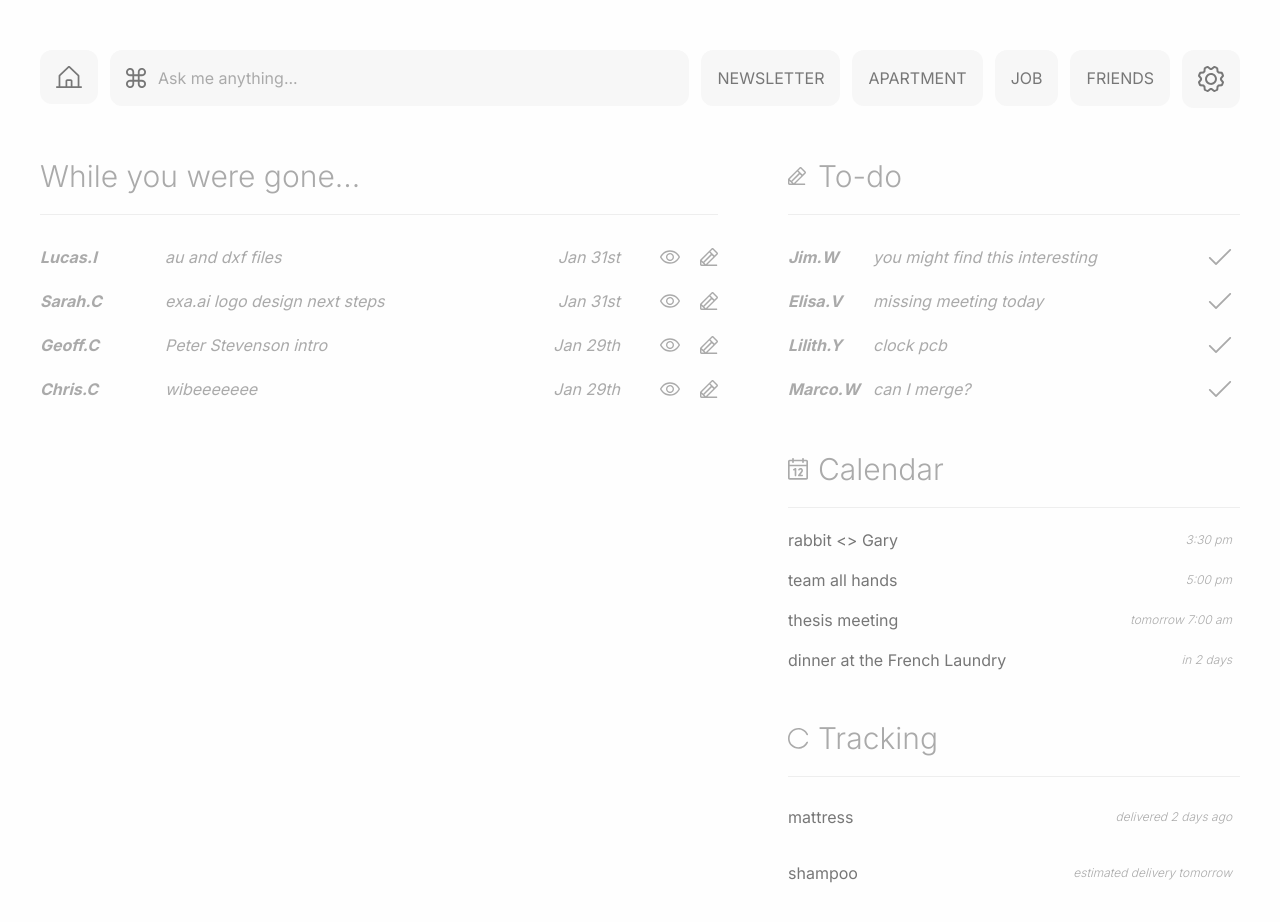
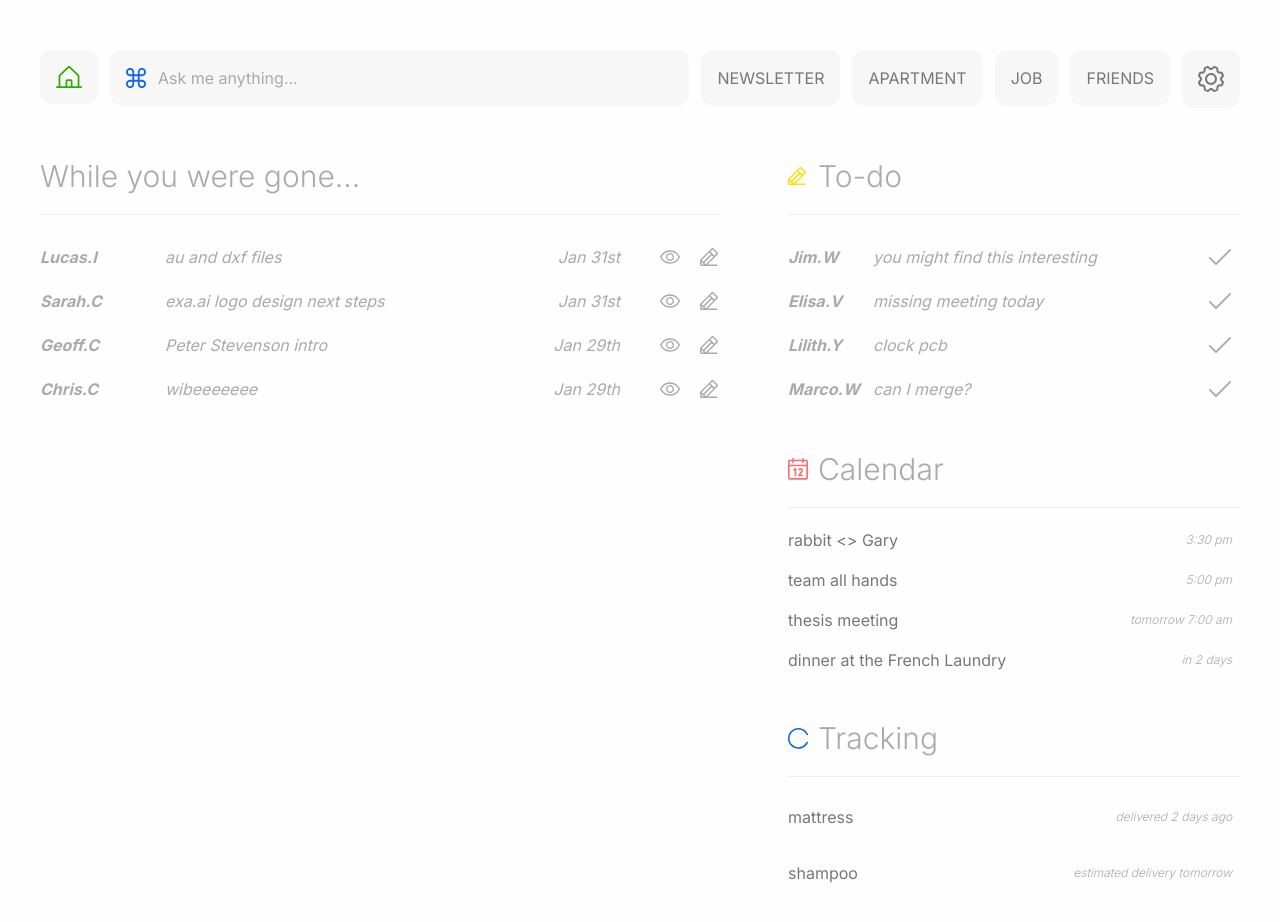
Before and after one commit to marcowang01/envelope-demo, a Next.js app: page / in a window 1280 px wide. Shown: the top 922 px of the page. Built offline with nearby package versions, Linux system fonts and the light colour scheme.

Commit message:
permanent icon colors

```diff
--- a/src/app/page.tsx
+++ b/src/app/page.tsx
@@ -47,13 +47,6 @@ import { dragOverIsValid } from "@/lib/utils";
 import { EmailDragData } from "@/components/home/emailRow";
 import { SeenIconDroppable } from "@/components/home/seenIcon";
 import { SimpleRow } from "@/components/home/simpleRow";
-
-const defaultCards = [
-  { id: "summary", title: "While you were gone..." },
-  { id: "todo", title: "To-do" },
-  { id: "calendar", title: "Calendar" },
-  { id: "tracking", title: "Tracking" },
-];
 
 const initialEmails: Email[] = [
   ...summaryEmails,
@@ -274,7 +267,7 @@ export default function Home() {
                 ? "text-yellow-400"
                 : "text-gray-450 group-hover:text-yellow-400"
             }
-            icon={<PencilIcon />}
+            icon={<PencilIcon className="text-yellow-400"/>}
           />
           <EmailCard
             card={{ id: CardType.Calendar, title: "Calendar" }}
@@ -303,7 +296,7 @@ export default function Home() {
                 ? "text-red-400"
                 : "text-gray-450 group-hover:text-red-400"
             }
-            icon={<CalendarIcon />}
+            icon={<CalendarIcon className="text-red-400"/>}
           />
           <EmailCard
             card={{ id: CardType.Tracking, title: "Tracking" }}
@@ -332,7 +325,7 @@ export default function Home() {
                 ? "text-blue-500"
                 : "text-gray-450 group-hover:text-blue-500"
             }
-            icon={<LoadingIcon />}
+            icon={<LoadingIcon className="text-blue-400"/>}
           />
         </div>
         <SeenIconDroppable
--- a/src/components/home/calendarCardItems.tsx
+++ b/src/components/home/calendarCardItems.tsx
@@ -1,6 +1,4 @@
-import { Card } from "./emailCard";
 import { CalendarEmail, Email } from "@/data/emails";
-import { CalendarIcon } from "@/assets/calendar-icon";
 import { SimpleRow } from "../home/simpleRow";
 import clsx from "clsx";
 
--- a/src/components/home/trackingCardItems.tsx
+++ b/src/components/home/trackingCardItems.tsx
@@ -32,9 +32,9 @@ export function TrackingCardItems({
   );
 }
 
-export function LoadingIcon() {
+export function LoadingIcon({className}: {className?: string}) {
   return (
-    <div className="group-hover-spin">
+    <div className={clsx("group-hover-spin", className)}>
       <CIcon />
     </div>
   );
--- a/src/components/navbar/navbarItem.tsx
+++ b/src/components/navbar/navbarItem.tsx
@@ -25,7 +25,7 @@ export function NavbarItem({
         "p-4 font-normal text-base rounded-xl cursor-pointer transition-all",
         hoverClass,
         {
-          "bg-gray-100  text-gray-500": pathName === "/" && path === "/",
+          "bg-gray-100  text-green-400": pathName === "/" && path === "/",
           "bg-rose-400 text-white":
             pathName === "/newsletter" && path === "/newsletter",
           "bg-blue-500 text-white":
--- a/src/components/navbar/searchBar.tsx
+++ b/src/components/navbar/searchBar.tsx
@@ -28,9 +28,6 @@ export function SearchBar() {
       trie.insert(word);
     }
   })();
-
-  // todo: add tab to autocomplete, add multiword autocomplete
-  // todo: simple row should be draggable into the view
 
   //console log autocomplete
   useEffect(() => {
@@ -99,7 +96,7 @@ export function SearchBar() {
     <div className="relative group flex flex-col items-center rounded-xl grow">
       <div className="absolute bg-gray-100 p-4 rounded-xl w-full">
         <div className="flex items-center w-full relative">
-          <div className="pointer-events-none text-gray-500 group-hover:text-blue-400 group-focus-within:text-blue-400">
+          <div className="pointer-events-none text-blue-400">
             <CmdIcon />
           </div>
           <input
```
